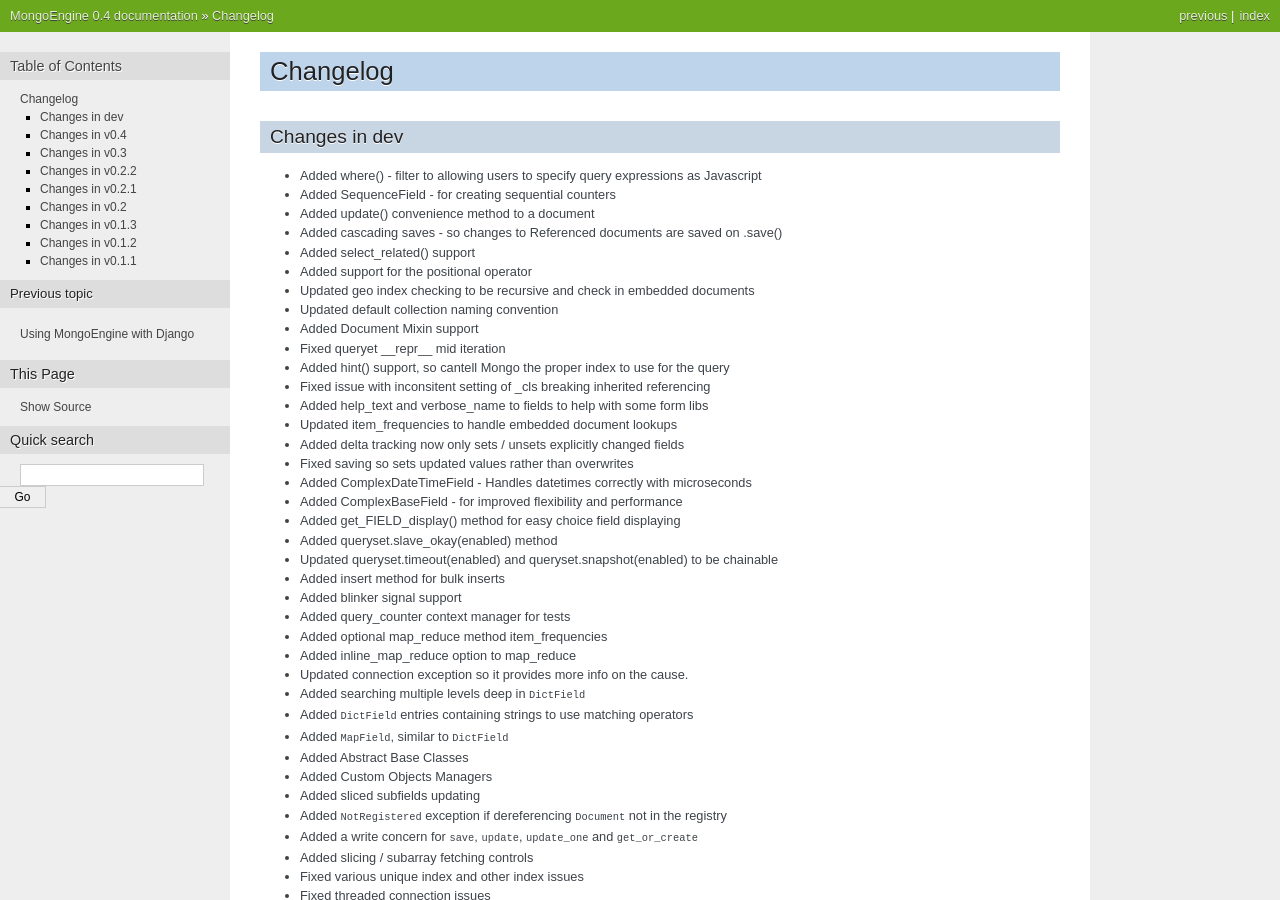
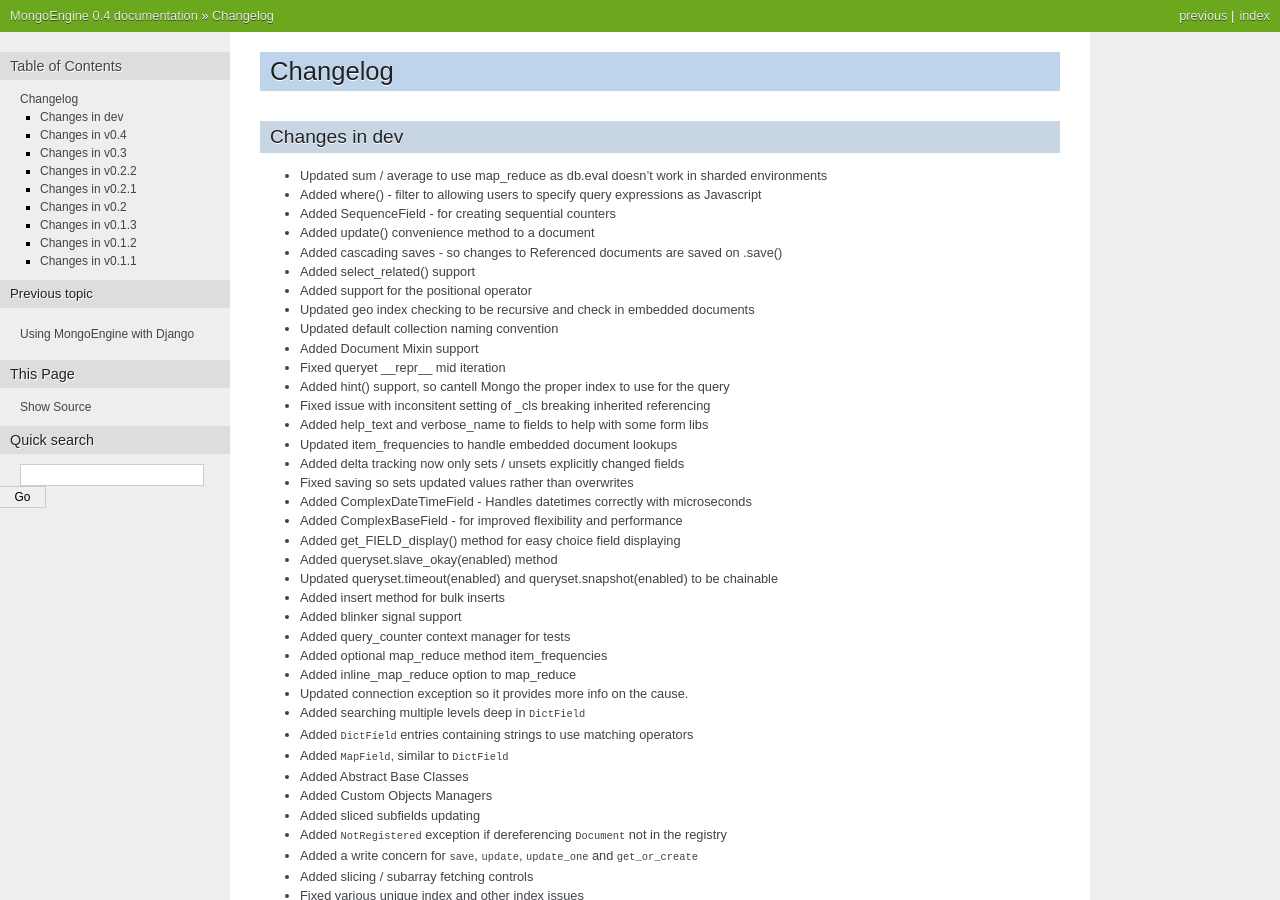
Before and after one commit to MongoEngine/mongoengine, a Sphinx documentation site: the page built from docs/changelog.rst, in a window 1280 px wide and 900 px high. Built offline with Sphinx 7.4.7, drawn with Linux system fonts in a browser that asks for light colours; pages that are not in the unit, such as notebooks, are missing from menus.

Commit message:
Updated changelog

```diff
--- a/docs/changelog.rst
+++ b/docs/changelog.rst
@@ -5,6 +5,7 @@ Changelog
 Changes in dev
 ==============
 
+- Updated sum / average to use map_reduce as db.eval doesn't work in sharded environments
 - Added where() - filter to allowing users to specify query expressions as Javascript
 - Added SequenceField - for creating sequential counters
 - Added update() convenience method to a document
```
